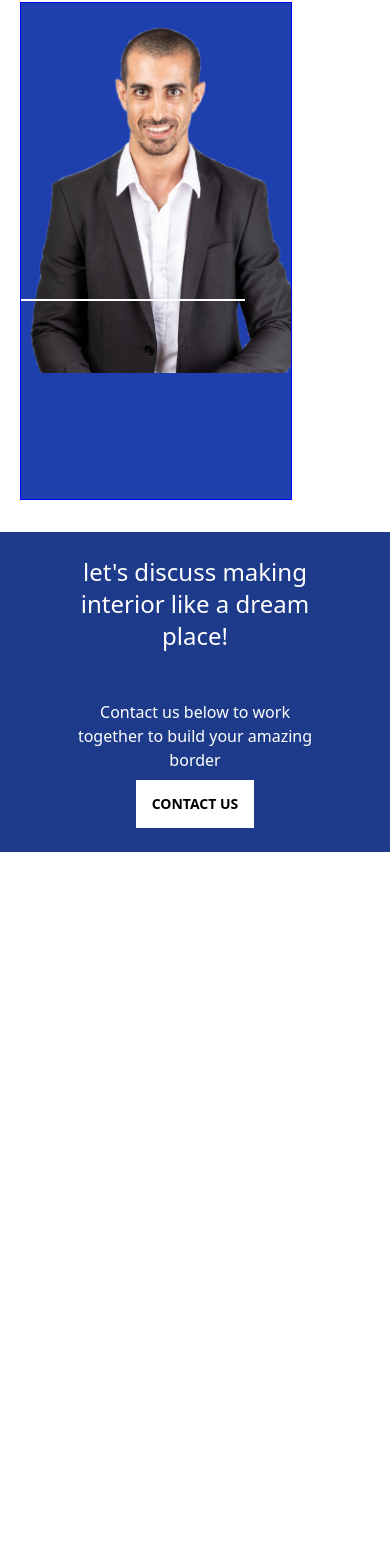
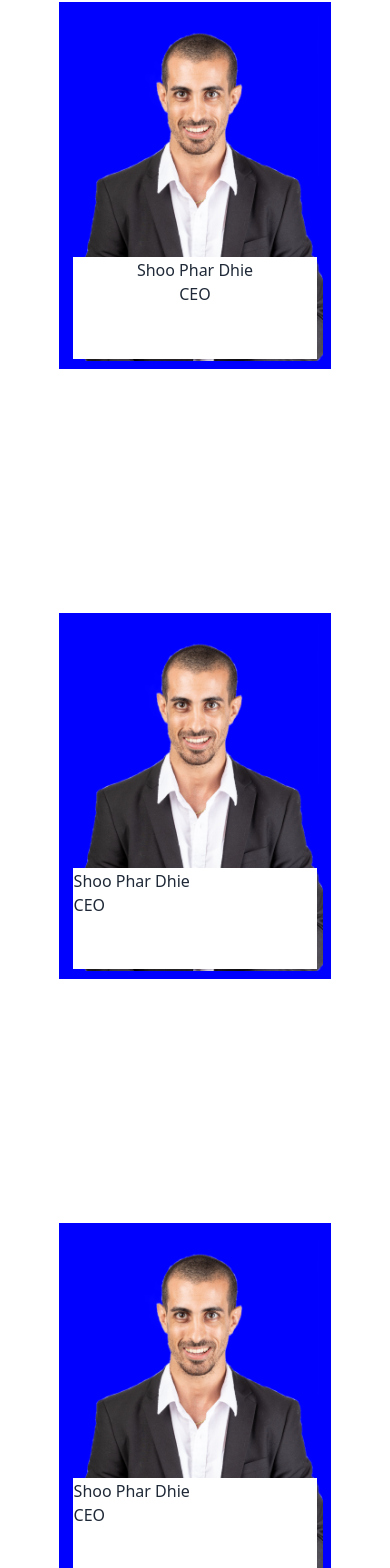
Before and after one commit to Alice2212/interior-design, a React (Create React App) app: page / in a window 390 px wide. Shown: the part 7067-8635 px from the top of the page. Before the commit the page ends 7919 px from the top, so only its background shows below. Built offline with nearby package versions, Linux system fonts and the light colour scheme.

Commit message:
our teams responsiveness

```diff
--- a/src/components/OurTeams.css
+++ b/src/components/OurTeams.css
@@ -14,15 +14,20 @@
 
 .designers-images{
   max-width: 17rem;
-  height: 59vh;
-  border: 1px solid blue;
+  height: 60vh;
+  /* border: 1px solid blue; */
+}
+
+.teams-img{
+  background: blue;
+  padding: 0.5rem;
 }
 
 .designer-description{
   position: relative;
-  top: -15%;
-  max-height: 30vh;
-  width: 14rem;
+  top: -22%;
+  height: 20%;
+  width: 90%;
   background-color: white;
   border: 1px solid white;
 }
--- a/src/components/OurTeams.jsx
+++ b/src/components/OurTeams.jsx
@@ -35,13 +35,41 @@ const OurTeams = () => {
             </p>
           </div>
         </div>
-        <div className="teams-images ">
-          <div className="designers-images bg-blue-800 my-8">
-            <img src={firstDesigner} alt="designerTeam"/>
-            <div className="designer-description ">
-
+        <div className="teams-images flex flex-wrap justify-center items-center gap-10 ">
+          <div className="designers-images my-8">
+            <img src={firstDesigner} alt="designerTeam" className="teams-img" />
+            <div className="designer-description text-center mx-auto">
+              <h1>Shoo Phar Dhie</h1>
+              <p>CEO</p>
             </div>
-
+          </div>
+          <div className="designers-images my-8">
+            <img src={firstDesigner} alt="designerTeam" className="teams-img" />
+            <div className="designer-description mx-auto">
+              <h1>Shoo Phar Dhie</h1>
+              <p>CEO</p>
+            </div>
+          </div>
+          <div className="designers-images my-8">
+            <img src={firstDesigner} alt="designerTeam" className="teams-img" />
+            <div className="designer-description mx-auto">
+              <h1>Shoo Phar Dhie</h1>
+              <p>CEO</p>
+            </div>
+          </div>
+          <div className="designers-images my-8">
+            <img src={firstDesigner} alt="designerTeam" className="teams-img" />
+            <div className="designer-description mx-auto">
+              <h1>Shoo Phar Dhie</h1>
+              <p>CEO</p>
+            </div>
+          </div>
+          <div className="designers-images my-8">
+            <img src={firstDesigner} alt="designerTeam" className="teams-img" />
+            <div className="designer-description mx-auto">
+              <h1>Shoo Phar Dhie</h1>
+              <p>CEO</p>
+            </div>
           </div>
         </div>
       </section>
```
